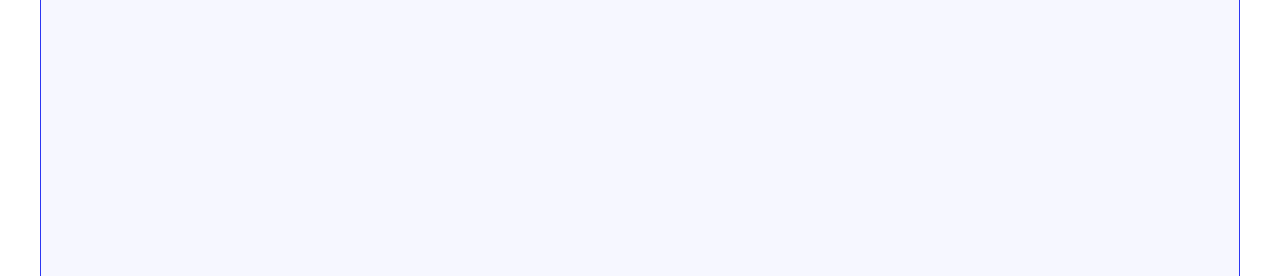
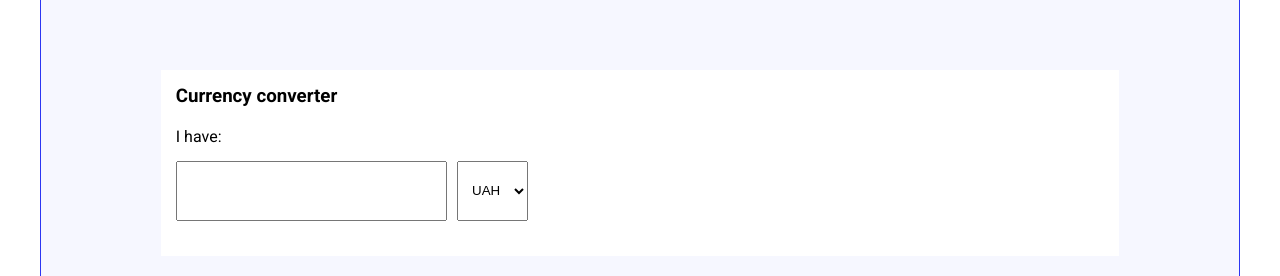
Before and after one commit to evelinabortnyk/convertor_26, a React (Vite) app: page /converter in a window 1280 px wide. Shown: the part 524-800 px from the top of the page. Built offline with nearby package versions, Linux system fonts and the light colour scheme.

Commit message:
converter part create

```diff
--- a/src/pages/Converter-page/Converter.jsx
+++ b/src/pages/Converter-page/Converter.jsx
@@ -1,14 +1,36 @@
 import './converter.css'
 
-function Converter () {
+function Converter() {
+    const currenciesArr = [
+        { 'title': 'UAH', },
+        { 'title': 'USD', },
+        { 'title': 'EUR', },
+    ]
+
     return (
         <main>
-            <div className="main-block main-block--convertor">
-                <div className='main-block--convertor'>
+            <div className='main-block main-block--converter'>
+                <div className='converter-wrap'>
+                    <h3>Currency converter</h3>
+                    <div className='converter-block'>
+                        <div className="converter-column">
+                            <label htmlFor="count-have">I have:</label>
+                            <div className="feilds-wrap">
+                                <input type="number" id='feild-wrap' className='feild feild-input'/>
+                                <select name="cuttentes" id="cuttentes" className='feild'>
+                                    {currenciesArr.map((current, index) => (
+                                        <option key={index} value={current.title}>{current.title}</option>
+                                    ))}
+                                </select>
+                            </div>
+
+                        </div>
+                        <div className="converter-column"></div>
+                    </div>
 
                 </div>
             </div>
-            <div className="main-block main-block--history">
+            <div className='main-block main-block--history'>
 
             </div>
         </main>
--- a/src/pages/Converter-page/converter.css
+++ b/src/pages/Converter-page/converter.css
@@ -6,9 +6,46 @@ main{
 
 .main-block{
     flex: 1 1 50%;
-    padding: 10% 20%;
+    padding: 10%;
 }
 
-.main-block--convertor{
+.main-block--converter{
     background-color: var(--light-gray);
 }
+
+.converter-wrap{
+    display: flex;
+    flex-direction: column;
+
+    width: 100%;
+    background-color: #fff;
+    padding: 15px;
+}
+
+.converter-block{
+    display: flex;
+    justify-content: space-between;
+    gap: 24px;
+
+    padding: 20px 0;
+}
+
+.converter-column{
+    flex: 1 1 50%;
+
+}
+
+.feilds-wrap{
+    padding-top: 15px;
+}
+
+.feild{
+    height: 60px;
+    padding: 0 10px;
+}
+
+.feild-input{
+    text-align: center;
+    width: 60%;
+    margin-right: 10px;
+}
```
